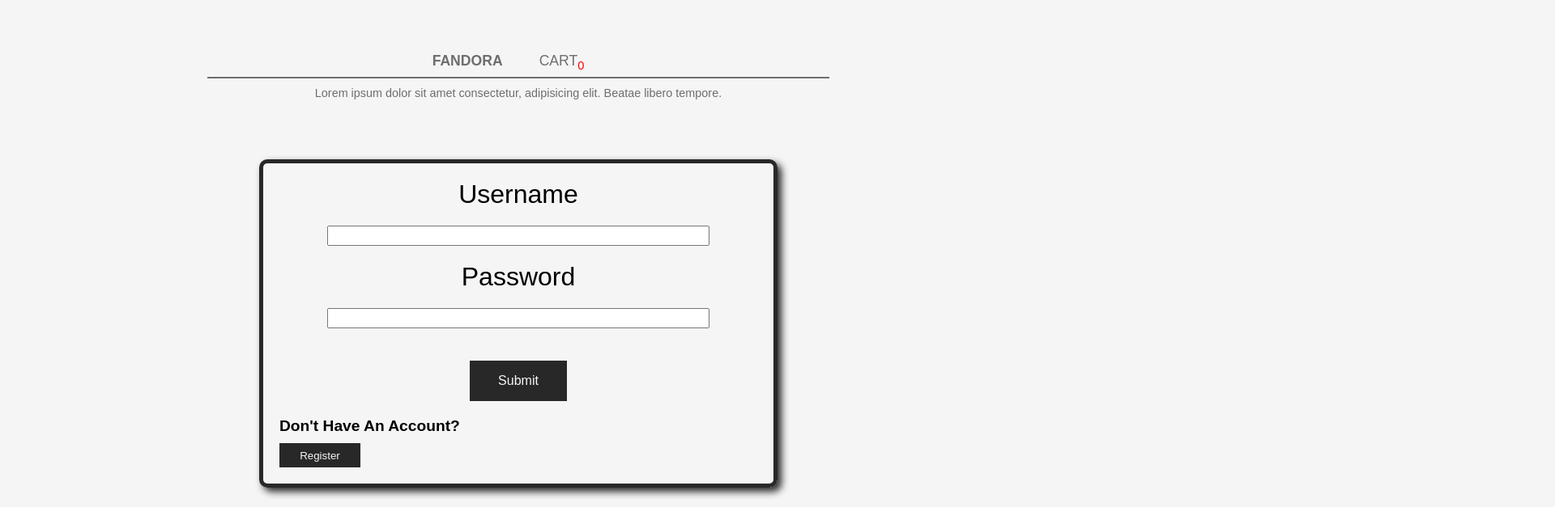
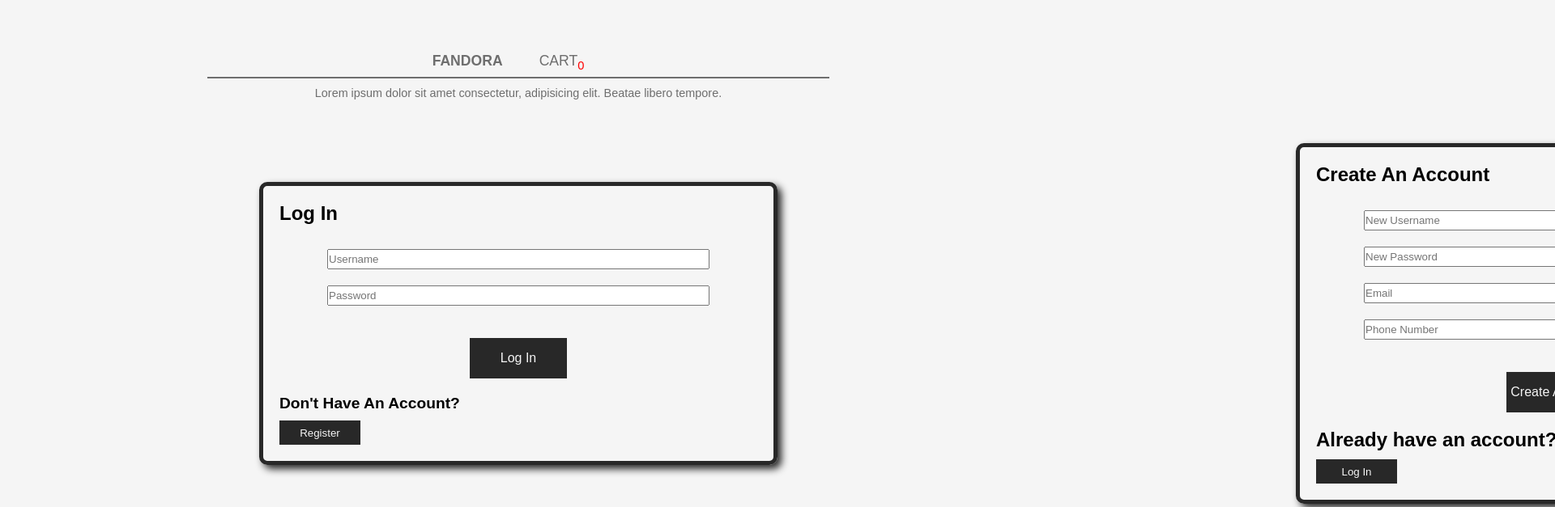
Before and after one commit to Robby-Codes/Fandora, a React (Create React App) app in the folder fandora/: page /account in a window 1280 px wide. Shown: the top 627 px of the page at 81% size, 1920 px wide, since content can reach past the window. Built offline with nearby package versions, Linux system fonts and the light colour scheme.

Commit message:
form fixes and form transition animations in account page

```diff
--- a/fandora/src/App.js
+++ b/fandora/src/App.js
@@ -1,5 +1,6 @@
 import React from "react";
 import { Switch, Route, useLocation } from "react-router-dom";
+import { AnimatePresence, animationControls, motion } from "framer-motion";
 import HomePage from "./home";
 import AccountPage from "./account";
 import CheckoutPage from "./checkout";
@@ -7,11 +8,13 @@ import CheckoutPage from "./checkout";
 function App() {
   return (
     <>
-      <Switch>
-        <Route path="/" exact component={HomePage} />
-        <Route path="/account" exact component={AccountPage} />
-        <Route path="/checkout" exact component={CheckoutPage} />
-      </Switch>
+      <AnimatePresence exitBeforeEnter>
+        <Switch>
+          <Route path="/" exact component={HomePage} />
+          <Route path="/account" exact component={AccountPage} />
+          <Route path="/checkout" exact component={CheckoutPage} />
+        </Switch>
+      </AnimatePresence>
     </>
   );
 }
--- a/fandora/src/account/account.css
+++ b/fandora/src/account/account.css
@@ -64,7 +64,7 @@
   width: 100%;
 }
 
-/* Log In Section */
+/* Log In Section & Register Section */
 
 #log-in-section {
   height: 100vh;
@@ -75,7 +75,8 @@
   overflow: hidden;
 }
 
-.form-container {
+.form-container,
+.register-container {
   height: auto;
   width: 50%;
   padding: 20px;
@@ -86,6 +87,28 @@
   display: flex;
   flex-direction: column;
   justify-content: space-between;
+}
+
+@keyframes moveForm {
+  0% {
+    transform: translate(200%, 0);
+  }
+  100% {
+    transform: translate(0%, 0);
+  }
+}
+
+.form-container {
+  animation: moveForm 1s 0s 1;
+}
+
+.register-container {
+  transform: translate(200%, 0);
+}
+
+.form-container > h1,
+.register-container > h1 {
+  margin-bottom: 30px;
 }
 
 form {
@@ -100,13 +123,6 @@ form > div {
   display: flex;
   flex-direction: column;
   align-items: center;
-  margin-bottom: 20px;
-}
-
-label {
-  font-size: 2em;
-  text-align: center;
-  width: 100%;
   margin-bottom: 20px;
 }
 
@@ -148,7 +164,8 @@ input {
   margin-bottom: 10px;
 }
 
-.form-container > div button {
+.form-container > div button,
+.register-container > div button {
   color: #f5f5f5;
   width: 100px;
   height: 30px;
--- a/fandora/src/account/index.js
+++ b/fandora/src/account/index.js
@@ -1,40 +1,25 @@
 import React from "react";
 import { Link } from "react-router-dom";
+import { motion } from "framer-motion";
 import { data } from "../other/data";
 import "./account.css";
 
 const AccountPage = () => {
   return (
     <>
-      <LogInSection />
+      <motion.div
+        initial={{ opacity: 0 }}
+        animate={{ opacity: 1 }}
+        exit={{ opacity: 0 }}
+        transition={{ duration: 1 }}
+      >
+        <section id="log-in-section">
+          <NavBar2 />
+          <LogInSection />
+          <RegisterSection />
+        </section>
+      </motion.div>
     </>
-  );
-};
-
-const LogInSection = () => {
-  return (
-    <section id="log-in-section">
-      <NavBar2 />
-      <div className="form-container">
-        <form action="." method="GET">
-          <div>
-            <label for="username">Username</label>
-            <input type="text" id="username" required />
-          </div>
-          <div>
-            <label for="password">Password</label>
-            <input type="password" id="password" required />
-          </div>
-          <div className="form-buttons">
-            <input type="submit" />
-          </div>
-        </form>
-        <div>
-          <h1>Don't Have An Account?</h1>
-          <button>Register</button>
-        </div>
-      </div>
-    </section>
   );
 };
 
@@ -67,4 +52,94 @@ const NavBar2 = () => {
   );
 };
 
+const LogInSection = () => {
+  const registerClick = () => {
+    document.getElementsByClassName("form-container")[0].style.transition =
+      "all 1s";
+    document.getElementsByClassName("form-container")[0].style.transform =
+      "translate(-200%, 0)";
+    document.getElementsByClassName("register-container")[0].style.transition =
+      "all 1s";
+    document.getElementsByClassName("register-container")[0].style.transform =
+      "translate(0%, 0)";
+  };
+  return (
+    <div className="form-container">
+      <h1>Log In</h1>
+      <form action="." method="GET">
+        <div>
+          <input type="text" id="username" placeholder="Username" required />
+        </div>
+        <div>
+          <input
+            type="password"
+            id="password"
+            placeholder="Password"
+            required
+          />
+        </div>
+        <div className="form-buttons">
+          <input type="submit" value="Log In" />
+        </div>
+      </form>
+      <div>
+        <h1>Don't Have An Account?</h1>
+        <button onClick={() => registerClick()}>Register</button>
+      </div>
+    </div>
+  );
+};
+
+const RegisterSection = () => {
+  const loginClick = () => {
+    document.getElementsByClassName("form-container")[0].style.transition =
+      "all 1s";
+    document.getElementsByClassName("form-container")[0].style.transform =
+      "translate(0%, 0)";
+    document.getElementsByClassName("register-container")[0].style.transition =
+      "all 1s";
+    document.getElementsByClassName("register-container")[0].style.transform =
+      "translate(200%, 0)";
+  };
+
+  return (
+    <>
+      <div className="register-container">
+        <h1> Create An Account</h1>
+        <form action="." method="GET">
+          <div>
+            <input
+              type="text"
+              id="username"
+              placeholder="New Username"
+              required
+            />
+          </div>
+          <div>
+            <input
+              type="password"
+              id="password"
+              placeholder="New Password"
+              required
+            />
+          </div>
+          <div>
+            <input type="email" id="email" placeholder="Email" required />
+          </div>
+          <div>
+            <input type="tel" id="tel" placeholder="Phone Number" required />
+          </div>
+          <div className="form-buttons">
+            <input type="submit" value="Create Account" />
+          </div>
+        </form>
+        <div>
+          <h1>Already have an account?</h1>
+          <button onClick={() => loginClick()}>Log In</button>
+        </div>
+      </div>
+    </>
+  );
+};
+
 export default AccountPage;
--- a/fandora/src/checkout/index.js
+++ b/fandora/src/checkout/index.js
@@ -1,5 +1,6 @@
 import React, { useState, useEffect } from "react";
 import { Link } from "react-router-dom";
+import { AnimatePresence, motion } from "framer-motion";
 import { data, totalAmount } from "../other/data";
 import { formatNumbers } from "../other/formatnumbers";
 import ac_shelby_cobra from "../assets/ac-cobra.png";
@@ -16,7 +17,14 @@ import "./checkout.css";
 const CheckoutPage = () => {
   return (
     <>
-      <NavBar3 />
+      <motion.div
+        initial={{ opacity: 0 }}
+        animate={{ opacity: 1 }}
+        exit={{ opacity: 0 }}
+        transition={{ duration: 1 }}
+      >
+        <NavBar3 />
+      </motion.div>
     </>
   );
 };
--- a/fandora/src/home/homeanimations.js
+++ b/fandora/src/home/homeanimations.js
@@ -41,7 +41,7 @@ function carScroll(element) {
       var elem = element[x];
       var position = element[x].getBoundingClientRect().top;
       if (position - windowHeight <= 0) {
-        elem.style.transition = "all 2s";
+        elem.style.transition = "all 1s";
         elem.style.transform = "translate(0px)";
         elem.style.opacity = "1";
       } else if (position - windowHeight > 0) {
--- a/fandora/src/home/index.js
+++ b/fandora/src/home/index.js
@@ -1,5 +1,6 @@
 import React, { useState, useEffect } from "react";
 import { Link } from "react-router-dom";
+import { AnimatePresence, motion } from "framer-motion";
 import "./homeanimations";
 import { data } from "../other/data";
 import mcar from "../assets/im1.png";
@@ -21,8 +22,15 @@ import "./home.css";
 const HomePage = () => {
   return (
     <>
-      <NavBar1 />
-      <Footer />
+      <motion.div
+        initial={{ opacity: 0 }}
+        animate={{ opacity: 1 }}
+        exit={{ opacity: 0 }}
+        transition={{ duration: 1 }}
+      >
+        <NavBar1 />
+        <Footer />
+      </motion.div>
     </>
   );
 };
```
